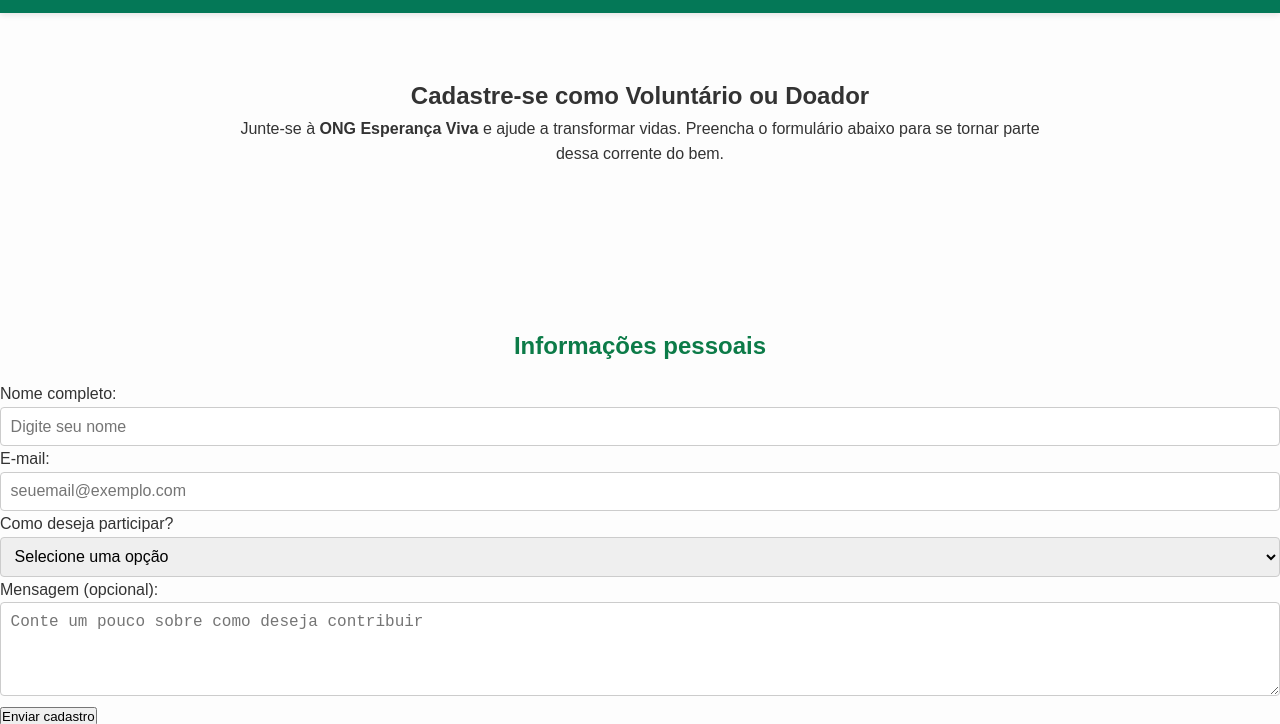
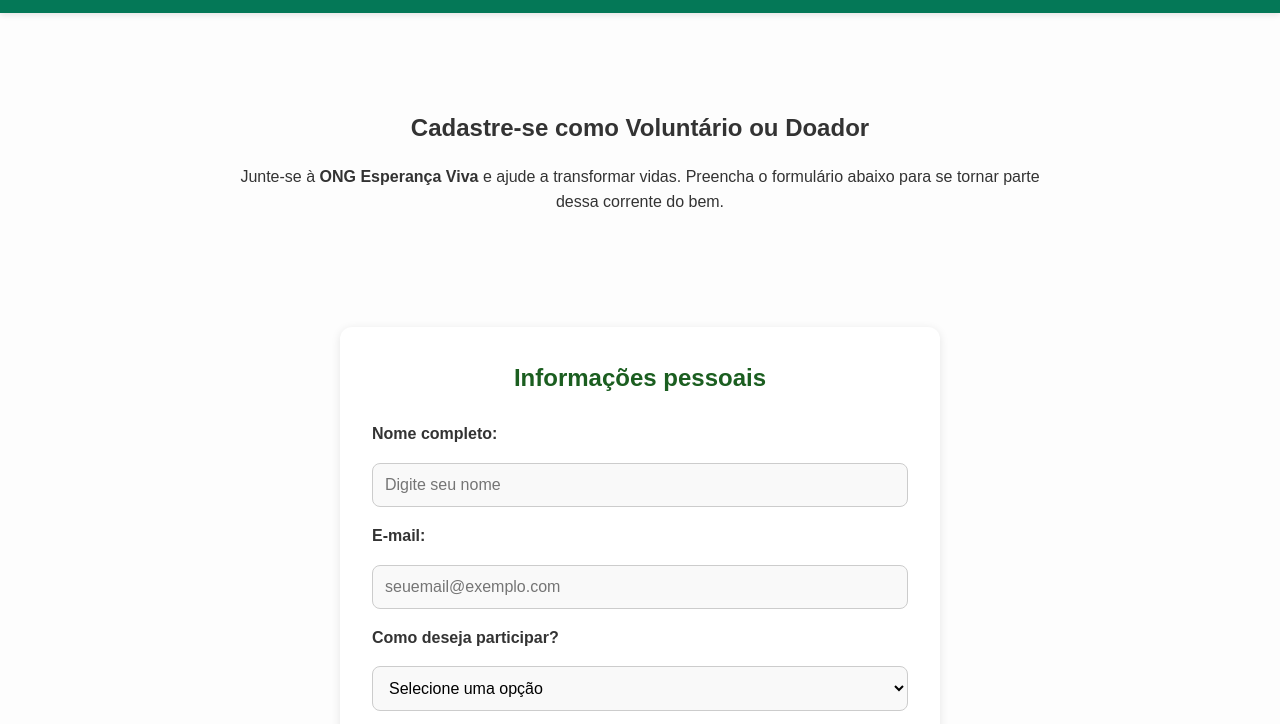
Before and after one commit to Lucas57339/ong-esperanca-viva, a plain HTML site: page cadastro.html in a window 1280 px wide. Shown: the part 80-804 px from the top of the page. Drawn offline with Linux system fonts and the light colour scheme.

Commit message:
Enhance form styling in layout.css
Added styling for form sections, inputs, and buttons.

```diff
--- a/css/layout.css
+++ b/css/layout.css
@@ -279,3 +279,77 @@ footer {
   max-width: 800px;
   margin: 0 auto 2rem;
 }
+
+/* ====== Estilo do formulário ====== */
+.form-section {
+  display: flex;
+  flex-direction: column;
+  align-items: center;
+  justify-content: center;
+  max-width: 600px;
+  margin: 3rem auto;
+  background-color: #ffffff;
+  padding: 2rem;
+  border-radius: 12px;
+  box-shadow: 0 2px 10px rgba(0, 0, 0, 0.1);
+}
+
+.form-section h2 {
+  color: #1b5e20;
+  text-align: center;
+  margin-bottom: 1.5rem;
+}
+
+form {
+  width: 100%;
+  display: flex;
+  flex-direction: column;
+  gap: 1rem;
+}
+
+form label {
+  font-weight: 600;
+  color: #333;
+}
+
+form input,
+form select,
+form textarea {
+  width: 100%;
+  padding: 0.75rem;
+  border: 1px solid #ccc;
+  border-radius: 8px;
+  font-size: 1rem;
+  background-color: #f9f9f9;
+  transition: all 0.3s ease;
+}
+
+form input:focus,
+form select:focus,
+form textarea:focus {
+  border-color: #1b5e20;
+  background-color: #fff;
+  outline: none;
+}
+
+form button {
+  background-color: #1b5e20;
+  color: white;
+  border: none;
+  padding: 0.9rem;
+  border-radius: 8px;
+  font-size: 1rem;
+  cursor: pointer;
+  font-weight: 600;
+  transition: background 0.3s ease;
+}
+
+form button:hover {
+  background-color: #157a28;
+}
+
+.texto-centralizado h1 {
+  text-align: center;
+  margin-top: 2rem;
+  margin-bottom: 1rem;
+}
```
